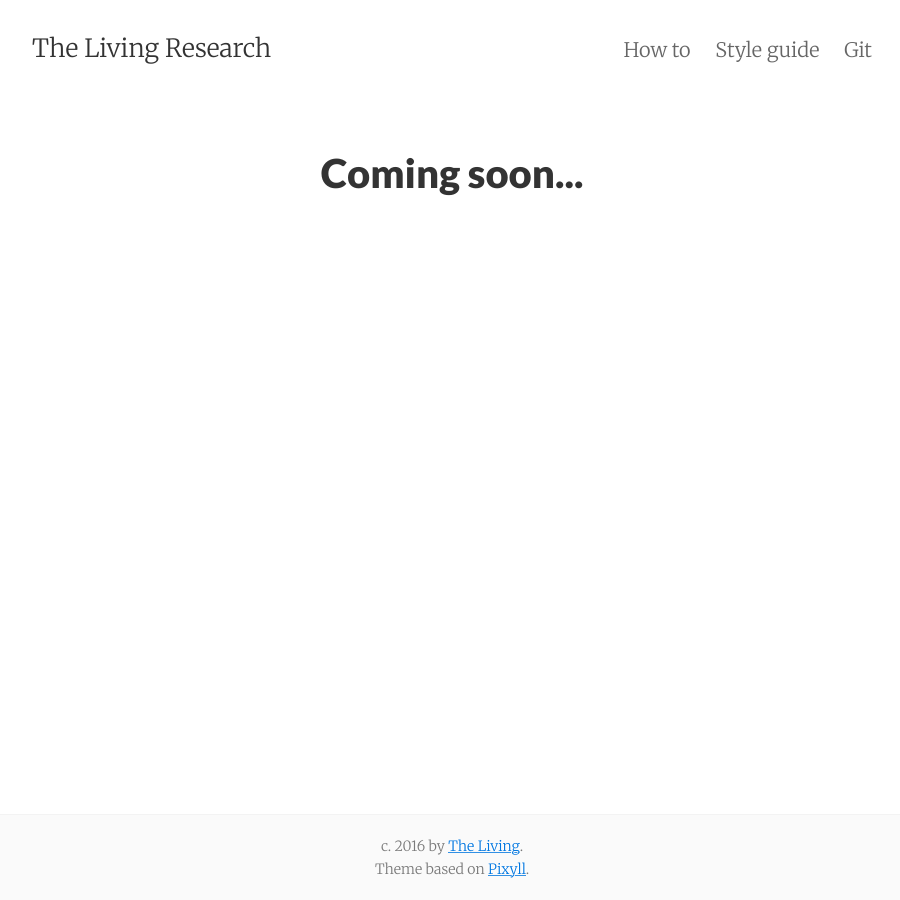
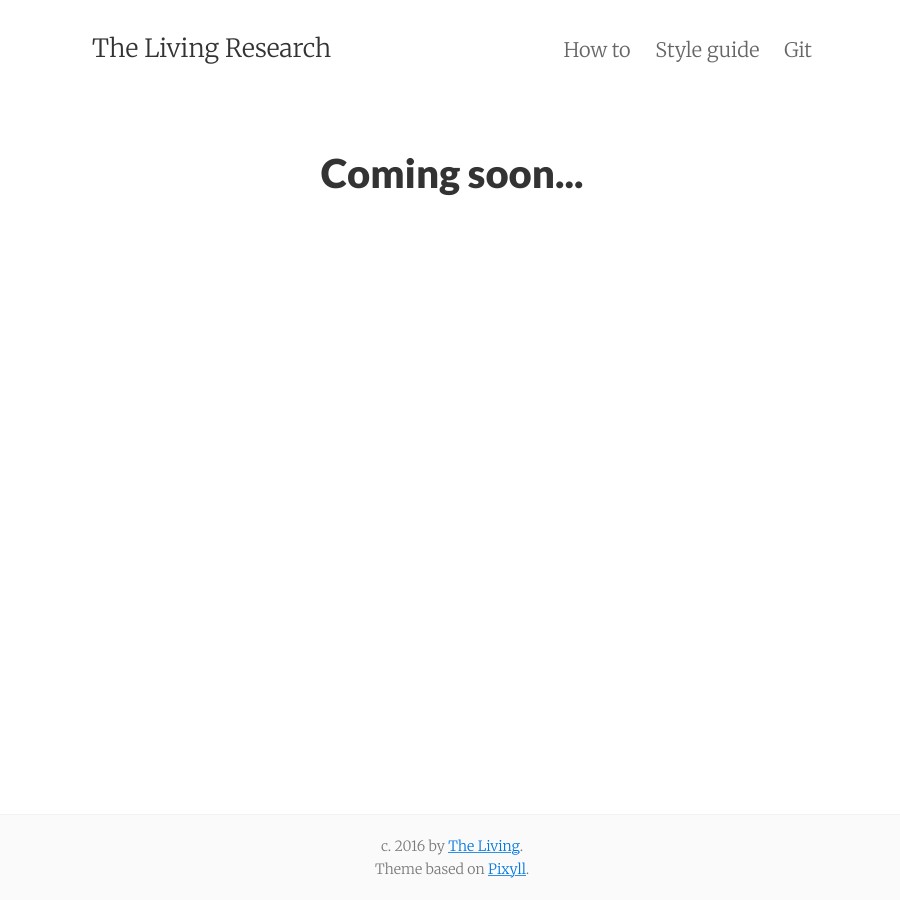
Before and after one commit to the-living/the-living.github.io, a Jekyll site: the page built from index.html, in a window 1280 px wide. Shown: the whole page, without its empty margins (188-1088 px from the left). Built offline with Jekyll 4.4.1, drawn with Linux system fonts in a browser that asks for light colours; the list of posts is cut into pages by our own code.

Commit message:
update css

```diff
--- a/_sass/_code.scss
+++ b/_sass/_code.scss
@@ -15,6 +15,7 @@
 
 pre {
   padding: 1.125em;
+  font-size: .8rem;
   line-height: 1.11;
   overflow-x: scroll;
   margin-bottom: 0.88em;
--- a/_sass/_typography.scss
+++ b/_sass/_typography.scss
@@ -10,6 +10,7 @@
 p {
   color: #333;
   line-height: 1.5;
+  font-size: .8rem;
 }
 
 small,
--- a/_sass/_variables.scss
+++ b/_sass/_variables.scss
@@ -24,7 +24,7 @@
 $abbr-border-bottom: 1px black dotted;
 
 // Page width
-$measure-width: 42rem !default;
+$measure-width: 36rem !default;
 
 // Viewport widths
 $viewport-small: 32em;
```
